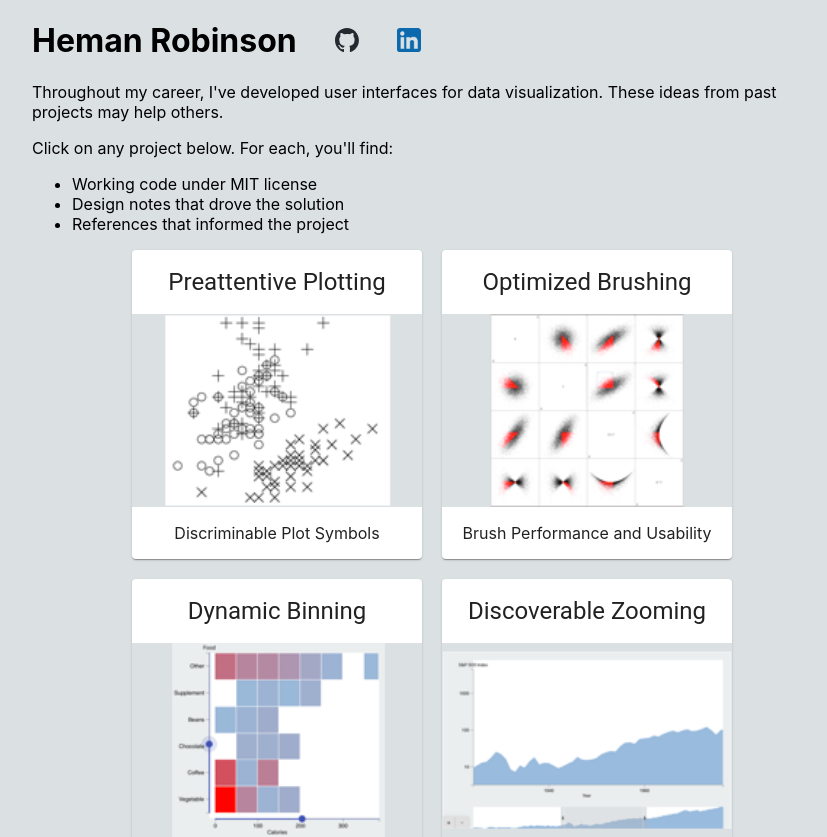
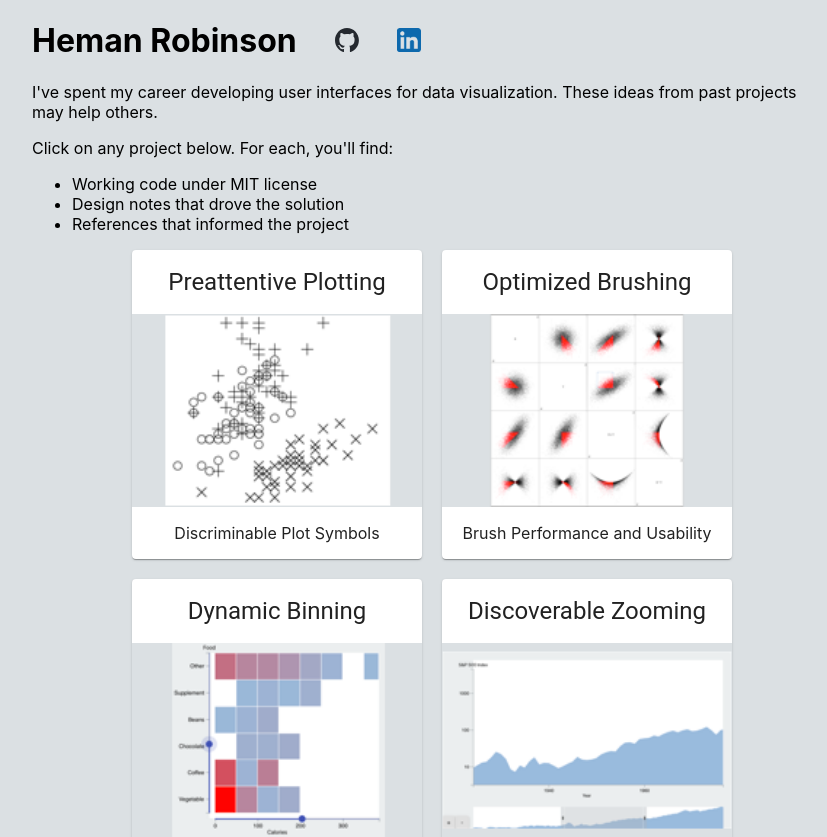
Before and after one commit to hemanrobinson/hemanrobinson.github.io, a React (Create React App) app: page / in a window 1280 px wide. Shown: the top 837 px of the page, without its empty margins (208-1035 px from the left). Built offline with nearby package versions, Linux system fonts and the light colour scheme.

Commit message:
symmetric links

```diff
--- a/src/App.js
+++ b/src/App.js
@@ -9,9 +9,9 @@ function App() {
     return (
         <div>
             <div className="Description">
-                <h1>Heman Robinson&nbsp;&nbsp;&nbsp;&nbsp;&nbsp;<a href="https://github.com/hemanrobinson/"><img className="icon" title="Code Shared on GitHub" alt="Code Shared on GitHub" src={github}/></a>&nbsp;&nbsp;&nbsp;&nbsp;&nbsp;<a href="https://www.linkedin.com/in/heman-robinson-953a1223/"><img className="icon" title="Contact me on LinkedIn" alt="Contact me on LinkedIn" src={linkedin}/></a></h1>
+                <h1>Heman Robinson&nbsp;&nbsp;&nbsp;&nbsp;&nbsp;<a href="https://github.com/hemanrobinson/hemanrobinson.github.io"><img className="icon" title="Code Shared on GitHub" alt="Code Shared on GitHub" src={github}/></a>&nbsp;&nbsp;&nbsp;&nbsp;&nbsp;<a href="https://www.linkedin.com/in/heman-robinson-953a1223/"><img className="icon" title="Contact me on LinkedIn" alt="Contact me on LinkedIn" src={linkedin}/></a></h1>
                 <p>
-                    Throughout my career, I've developed user interfaces for data visualization.  These ideas from past projects may help others.
+                    I've spent my career developing user interfaces for data visualization. These ideas from past projects may help others.
                 </p>
                 <p>
                     Click on any project below.  For each, you'll find:
```
Also changed, not shown: 1 other file (tests, documents, lock files or other folders).
